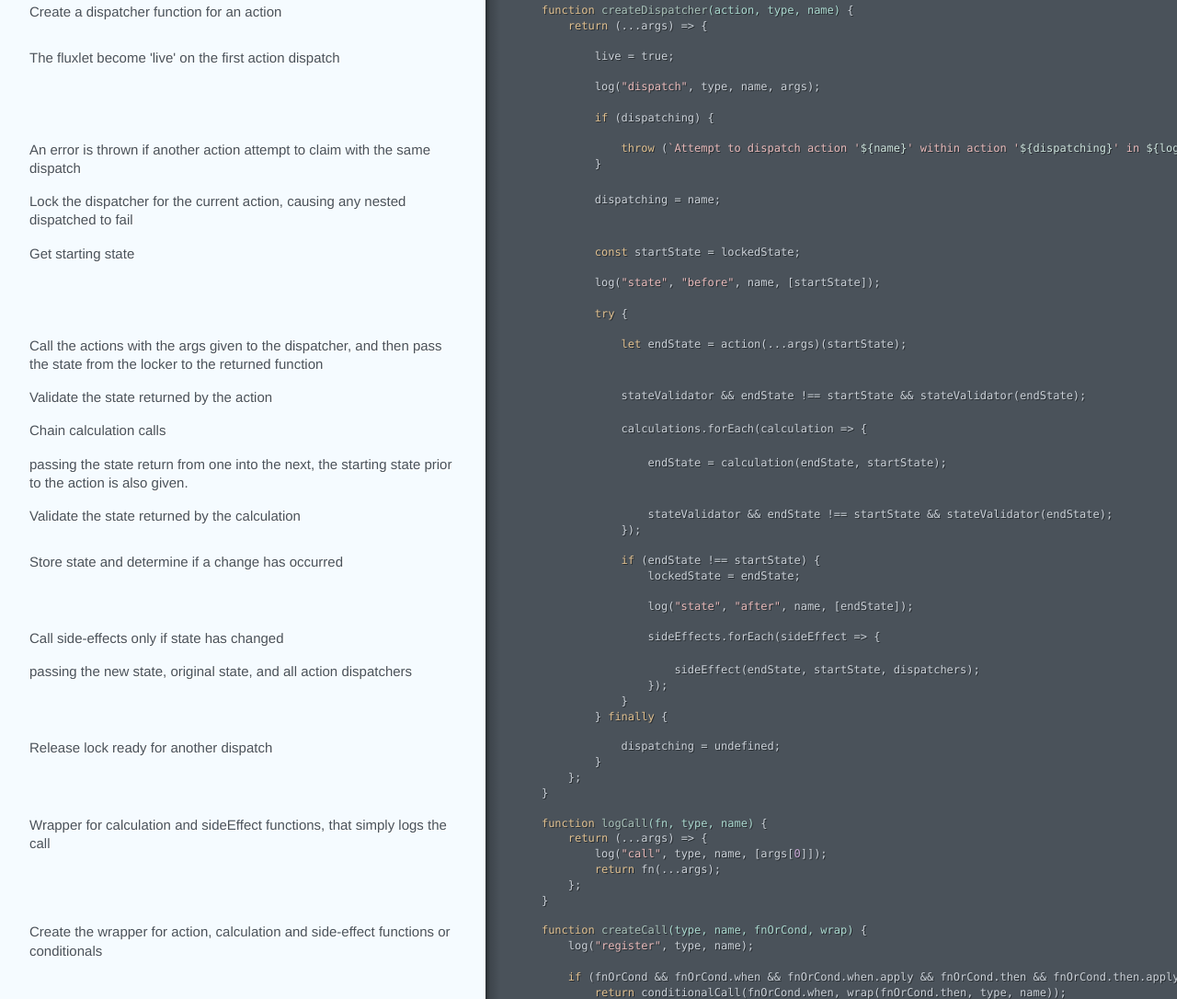
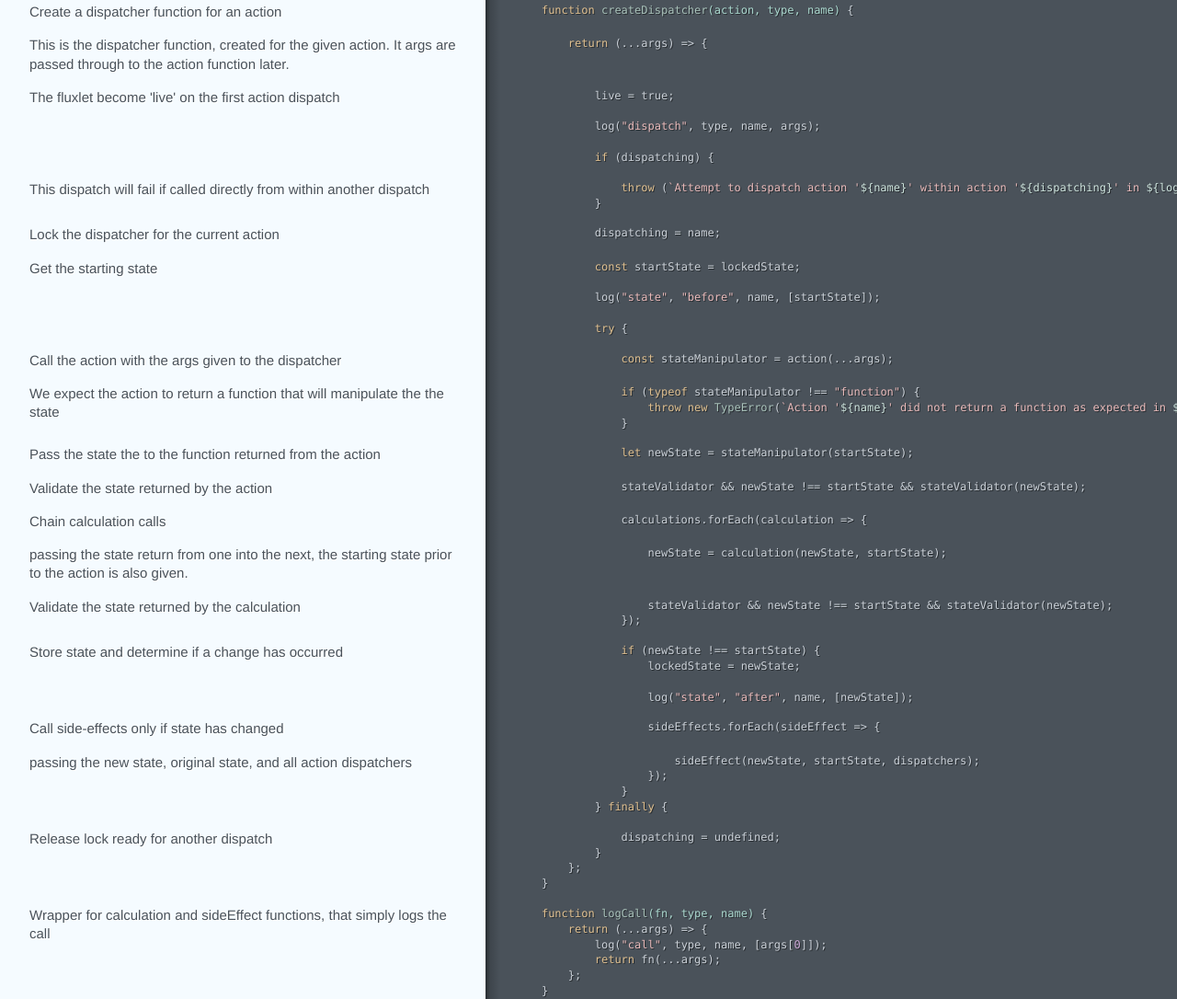
Before and after one commit to Fluxlet/fluxlet, a website built with webpack: page doc/fluxlet.html in a window 1280 px wide. Shown: the part 1076-2162 px from the top of the page at 92% size. Built offline with nearby package versions, Linux system fonts and the light colour scheme.

Commit message:
Update groc docs

```diff
--- a/doc/fluxlet.html
+++ b/doc/fluxlet.html
@@ -14,7 +14,8 @@
         dispatch: <span class="hljs-literal">true</span>,
         call: <span class="hljs-literal">true</span>,
         state: <span class="hljs-literal">false</span>
-    };</div></div></div><div class="segment"><div class="comments "><div class="wrapper"><p>Handy string for use in log and error messages</p></div></div><div class="code"><div class="wrapper">    <span class="hljs-keyword">const</span> logId = <span class="hljs-string">`fluxlet:<span class="hljs-subst">${id||'(anon)'}</span>`</span>;</div></div></div><div class="segment"><div class="comments "><div class="wrapper"><p>Set to true on the first action dispatch, after which the fluxlet may not be modified</p></div></div><div class="code"><div class="wrapper">    <span class="hljs-keyword">var</span> live = <span class="hljs-literal">false</span>;
+    };</div></div></div><div class="segment"><div class="comments "><div class="wrapper"><p>Handy string for use in log and error messages</p></div></div><div class="code"><div class="wrapper">    <span class="hljs-keyword">const</span> logId = <span class="hljs-string">`fluxlet:<span class="hljs-subst">${id||'(anon)'}</span>`</span>;</div></div></div><div class="segment"><div class="comments "><div class="wrapper"><p>Set to true on the first action dispatch,
+after which certain aspects of the fluxlet may not be modified</p></div></div><div class="code"><div class="wrapper">    <span class="hljs-keyword">var</span> live = <span class="hljs-literal">false</span>;
 
     <span class="hljs-function"><span class="hljs-keyword">function</span> <span class="hljs-title">log</span><span class="hljs-params">(category, type, name, args)</span> </span>{
         <span class="hljs-keyword">if</span> (logging[category]) {
@@ -24,23 +25,24 @@
                 <span class="hljs-built_in">console</span>.log(<span class="hljs-string">`<span class="hljs-subst">${logId}</span> <span class="hljs-subst">${category}</span> <span class="hljs-subst">${type}</span>:<span class="hljs-subst">${name}</span>`</span>);
             }
         }
-    }</div></div></div><div class="segment"><div class="comments "><div class="wrapper"><p>Create a dispatcher function for an action</p></div></div><div class="code"><div class="wrapper">    <span class="hljs-function"><span class="hljs-keyword">function</span> <span class="hljs-title">createDispatcher</span><span class="hljs-params">(action, type, name)</span> </span>{
-        <span class="hljs-keyword">return</span> (...args) =&gt; {</div></div></div><div class="segment"><div class="comments "><div class="wrapper"><p>The fluxlet become &#39;live&#39; on the first action dispatch</p></div></div><div class="code"><div class="wrapper">            live = <span class="hljs-literal">true</span>;
+    }</div></div></div><div class="segment"><div class="comments "><div class="wrapper"><p>Create a dispatcher function for an action</p></div></div><div class="code"><div class="wrapper">    <span class="hljs-function"><span class="hljs-keyword">function</span> <span class="hljs-title">createDispatcher</span><span class="hljs-params">(action, type, name)</span> </span>{</div></div></div><div class="segment"><div class="comments "><div class="wrapper"><p>This is the dispatcher function, created for the given action.
+It args are passed through to the action function later.</p></div></div><div class="code"><div class="wrapper">        <span class="hljs-keyword">return</span> (...args) =&gt; {</div></div></div><div class="segment"><div class="comments "><div class="wrapper"><p>The fluxlet become &#39;live&#39; on the first action dispatch</p></div></div><div class="code"><div class="wrapper">            live = <span class="hljs-literal">true</span>;
 
             log(<span class="hljs-string">"dispatch"</span>, type, name, args);
 
-            <span class="hljs-keyword">if</span> (dispatching) {</div></div></div><div class="segment"><div class="comments "><div class="wrapper"><p>An error is thrown if another action attempt to claim with the same dispatch</p></div></div><div class="code"><div class="wrapper">                <span class="hljs-keyword">throw</span> (<span class="hljs-string">`Attempt to dispatch action '<span class="hljs-subst">${name}</span>' within action '<span class="hljs-subst">${dispatching}</span>' in <span class="hljs-subst">${logId}</span>`</span>);
-            }</div></div></div><div class="segment"><div class="comments "><div class="wrapper"><p>Lock the dispatcher for the current action, causing any nested dispatched to fail</p></div></div><div class="code"><div class="wrapper">            dispatching = name;</div></div></div><div class="segment"><div class="comments "><div class="wrapper"><p>Get starting state</p></div></div><div class="code"><div class="wrapper">            <span class="hljs-keyword">const</span> startState = lockedState;
+            <span class="hljs-keyword">if</span> (dispatching) {</div></div></div><div class="segment"><div class="comments "><div class="wrapper"><p>This dispatch will fail if called directly from within another dispatch</p></div></div><div class="code"><div class="wrapper">                <span class="hljs-keyword">throw</span> (<span class="hljs-string">`Attempt to dispatch action '<span class="hljs-subst">${name}</span>' within action '<span class="hljs-subst">${dispatching}</span>' in <span class="hljs-subst">${logId}</span>`</span>);
+            }</div></div></div><div class="segment"><div class="comments "><div class="wrapper"><p>Lock the dispatcher for the current action</p></div></div><div class="code"><div class="wrapper">            dispatching = name;</div></div></div><div class="segment"><div class="comments "><div class="wrapper"><p>Get the starting state</p></div></div><div class="code"><div class="wrapper">            <span class="hljs-keyword">const</span> startState = lockedState;
 
             log(<span class="hljs-string">"state"</span>, <span class="hljs-string">"before"</span>, name, [startState]);
 
-            <span class="hljs-keyword">try</span> {</div></div></div><div class="segment"><div class="comments "><div class="wrapper"><p>Call the actions with the args given to the dispatcher, and then pass the state
-from the locker to the returned function</p></div></div><div class="code"><div class="wrapper">                <span class="hljs-keyword">let</span> endState = action(...args)(startState);</div></div></div><div class="segment"><div class="comments "><div class="wrapper"><p>Validate the state returned by the action</p></div></div><div class="code"><div class="wrapper">                stateValidator &amp;&amp; endState !== startState &amp;&amp; stateValidator(endState);</div></div></div><div class="segment"><div class="comments "><div class="wrapper"><p>Chain calculation calls</p></div></div><div class="code"><div class="wrapper">                calculations.forEach(calculation =&gt; {</div></div></div><div class="segment"><div class="comments "><div class="wrapper"><p>passing the state return from one into the next,
-the starting state prior to the action is also given.</p></div></div><div class="code"><div class="wrapper">                    endState = calculation(endState, startState);</div></div></div><div class="segment"><div class="comments "><div class="wrapper"><p>Validate the state returned by the calculation</p></div></div><div class="code"><div class="wrapper">                    stateValidator &amp;&amp; endState !== startState &amp;&amp; stateValidator(endState);
-                });</div></div></div><div class="segment"><div class="comments "><div class="wrapper"><p>Store state and determine if a change has occurred</p></div></div><div class="code"><div class="wrapper">                <span class="hljs-keyword">if</span> (endState !== startState) {
-                    lockedState = endState;
+            <span class="hljs-keyword">try</span> {</div></div></div><div class="segment"><div class="comments "><div class="wrapper"><p>Call the action with the args given to the dispatcher</p></div></div><div class="code"><div class="wrapper">                <span class="hljs-keyword">const</span> stateManipulator = action(...args);</div></div></div><div class="segment"><div class="comments "><div class="wrapper"><p>We expect the action to return a function that will manipulate the the state</p></div></div><div class="code"><div class="wrapper">                <span class="hljs-keyword">if</span> (<span class="hljs-keyword">typeof</span> stateManipulator !== <span class="hljs-string">"function"</span>) {
+                    <span class="hljs-keyword">throw</span> <span class="hljs-keyword">new</span> <span class="hljs-built_in">TypeError</span>(<span class="hljs-string">`Action '<span class="hljs-subst">${name}</span>' did not return a function as expected in <span class="hljs-subst">${logId}</span>`</span>);
+                }</div></div></div><div class="segment"><div class="comments "><div class="wrapper"><p>Pass the state the to the function returned from the action</p></div></div><div class="code"><div class="wrapper">                <span class="hljs-keyword">let</span> newState = stateManipulator(startState);</div></div></div><div class="segment"><div class="comments "><div class="wrapper"><p>Validate the state returned by the action</p></div></div><div class="code"><div class="wrapper">                stateValidator &amp;&amp; newState !== startState &amp;&amp; stateValidator(newState);</div></div></div><div class="segment"><div class="comments "><div class="wrapper"><p>Chain calculation calls</p></div></div><div class="code"><div class="wrapper">                calculations.forEach(calculation =&gt; {</div></div></div><div class="segment"><div class="comments "><div class="wrapper"><p>passing the state return from one into the next,
+the starting state prior to the action is also given.</p></div></div><div class="code"><div class="wrapper">                    newState = calculation(newState, startState);</div></div></div><div class="segment"><div class="comments "><div class="wrapper"><p>Validate the state returned by the calculation</p></div></div><div class="code"><div class="wrapper">                    stateValidator &amp;&amp; newState !== startState &amp;&amp; stateValidator(newState);
+                });</div></div></div><div class="segment"><div class="comments "><div class="wrapper"><p>Store state and determine if a change has occurred</p></div></div><div class="code"><div class="wrapper">                <span class="hljs-keyword">if</span> (newState !== startState) {
+                    lockedState = newState;
 
-                    log(<span class="hljs-string">"state"</span>, <span class="hljs-string">"after"</span>, name, [endState]);</div></div></div><div class="segment"><div class="comments "><div class="wrapper"><p>Call side-effects only if state has changed</p></div></div><div class="code"><div class="wrapper">                    sideEffects.forEach(sideEffect =&gt; {</div></div></div><div class="segment"><div class="comments "><div class="wrapper"><p>passing the new state, original state, and all action dispatchers</p></div></div><div class="code"><div class="wrapper">                        sideEffect(endState, startState, dispatchers);
+                    log(<span class="hljs-string">"state"</span>, <span class="hljs-string">"after"</span>, name, [newState]);</div></div></div><div class="segment"><div class="comments "><div class="wrapper"><p>Call side-effects only if state has changed</p></div></div><div class="code"><div class="wrapper">                    sideEffects.forEach(sideEffect =&gt; {</div></div></div><div class="segment"><div class="comments "><div class="wrapper"><p>passing the new state, original state, and all action dispatchers</p></div></div><div class="code"><div class="wrapper">                        sideEffect(newState, startState, dispatchers);
                     });
                 }
             } <span class="hljs-keyword">finally</span> {</div></div></div><div class="segment"><div class="comments "><div class="wrapper"><p>Release lock ready for another dispatch</p></div></div><div class="code"><div class="wrapper">                dispatching = <span class="hljs-literal">undefined</span>;
```
Also changed, not shown: doc/assets/behavior.js (+7 -14 lines).
